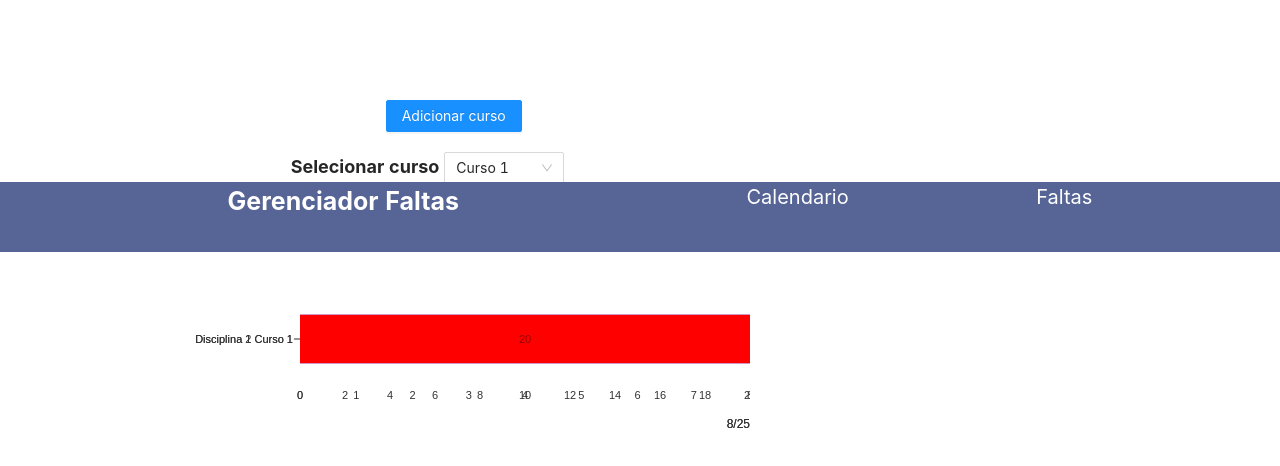
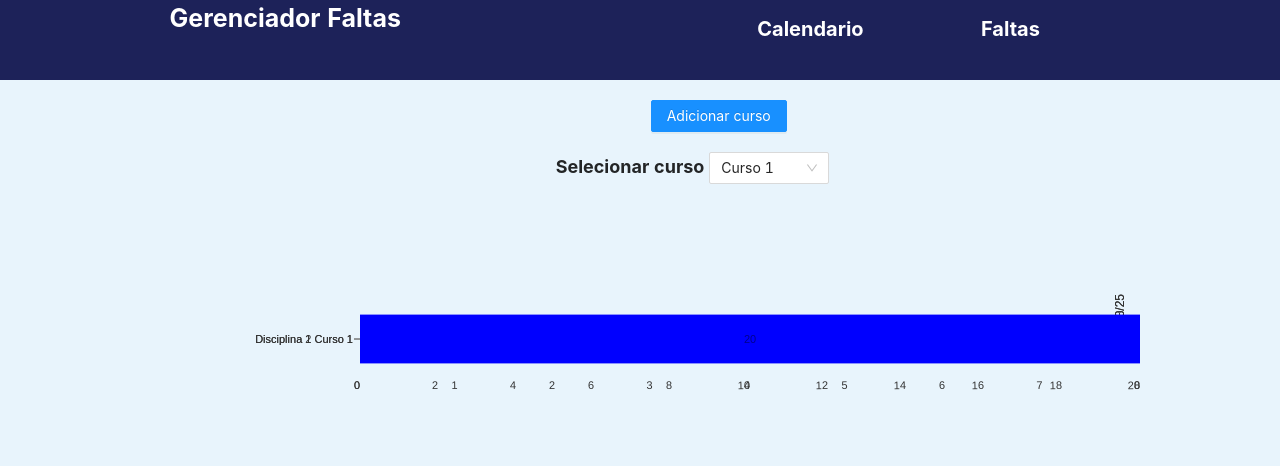
Before and after one commit to ArtSantana/Gerenciador-de-faltas, a React (Create React App) app: page /Faltas in a window 1280 px wide. Shown: the top 466 px of the page. Built offline with nearby package versions, Linux system fonts and the light colour scheme.

Commit message:
Graph component layout changes

```diff
--- a/package.json
+++ b/package.json
@@ -3,6 +3,9 @@
   "version": "0.1.0",
   "private": true,
   "dependencies": {
+    "@fortawesome/fontawesome-svg-core": "^1.2.27",
+    "@fortawesome/free-solid-svg-icons": "^5.12.1",
+    "@fortawesome/react-fontawesome": "^0.1.9",
     "@nivo/bar": "^0.56.2",
     "@nivo/line": "^0.42.1",
     "@testing-library/jest-dom": "^4.2.4",
--- a/src/App.css
+++ b/src/App.css
@@ -1,17 +1,16 @@
-.App {
-  display: grid;
-  grid-template-columns: 1fr 1fr;
-  grid-template-rows: 1fr;
+
+.navbar {
+  display: flex;
+  flex-direction: row;
+  list-style: none;
+  justify-content: space-evenly;
   align-items: center;
-  justify-items: center;
-}
-.navbar {
-  background-color: rgb(86, 101, 150);
+  background-color: rgb(29,34,89);
   width: 100%;
-  height: 70px;
-  z-index: 10;
+  height: 80px;
   position: fixed;
 }
+
 .cursoName {
   text-align: center;
   font-size: 30px;
@@ -24,36 +23,56 @@
   flex-direction: row;
   list-style: none;
   justify-content: space-evenly;
+  align-items: center;
   color: white;
   font-size: 20px;
+  font-weight: bold;
+  height:100px;
 }
-
+.nav-links :hover{
+  background-color: rgb(148,166,224);
+  text-decoration: none;
+  color: white;
+}
+.calLink,
+.faltasLink{
+  width:200px;
+}
 .title {
   font-size: 25px;
   font-weight: bold;
   color: white;
   margin-right: 100px;
+  height:70px;
+}
+.cursosContainer {
+  height: 100vh; /* Magic here */
+  display: flex;
+  flex-direction: column;
+  align-items: center;
+  justify-content: flex-start;
+  width:auto;
+  background-color: rgb(232,244,252);
+
 }
 .site-calendar-demo-card {
   width: 100vw;
   border: 1px solid #f0f0f0;
   border-radius: 4px;
   font-size: 10px;
-  padding-top: 50px;
+  padding-top: 60px;
 }
-.cursosContainer {
-  display: grid;
-  grid-template-columns: auto;
-  justify-items: center;
-  justify-content: center;
-  box-sizing: "border-box";
-}
+
 .graph-demo {
+
+
   margin-top: 100px;
   height: 30vw;
   max-height: 150px;
-  width: 200vw;
-  max-width: 750px;
+  width: 100%;
+  max-width: 1000px;
+
+
 }
 .events {
   list-style: none;
--- a/src/App.js
+++ b/src/App.js
@@ -17,8 +17,9 @@ function App() {
       <div className="App">
         <Router>
           <nav className="navbar">
+          <h3 className="title">Gerenciador Faltas</h3>
             <ul className="nav-links">
-              <h3 className="title">Gerenciador Faltas</h3>
+
               <Link className="calLink" to="/Calendario">
                 <li>Calendario</li>
               </Link>
--- a/src/CursosContext.js
+++ b/src/CursosContext.js
@@ -19,7 +19,7 @@ export const CursosProvider = props => {
           faltas: 20,
           maxFaltas: 25,
           diasAula: [1, 2, 3, 0, 1, 0, 0],
-          faltasColor: "red"
+          faltasColor: "blue"
         }
       ]
     },
@@ -31,7 +31,7 @@ export const CursosProvider = props => {
           faltas: 1,
           maxFaltas: 10,
           diasAula: [1, 2, 3, 0, 1, 0, 0],
-          faltasColor: "green"
+          faltasColor: "orange"
         },
         {
           nomeDP: "Disciplina 1 Curso 2",
--- a/src/Graphs.js
+++ b/src/Graphs.js
@@ -32,9 +32,10 @@ function Graphs() {
 
   const lineGraphSettings = {
     theme: {
-      fontSize: "15px",
+      fontSize: "18px",
       textColor: "black",
-      fontWeight: 10000
+
+
     }
   };
 
@@ -53,48 +54,34 @@ function Graphs() {
       <div className="graph-demo">
         {selectIndex.disciplinas.map(dp => (
           <ResponsiveBar
+            className="Bar"
             data={[dp]}
             keys={["faltas"]}
             indexBy="nomeDP"
-            margin={{ top: 10, right: 0, bottom: 50, left: 300 }}
+            margin={{ top: 10, right: 0, bottom: 50, left: 220 }}
             padding={0.3}
             layout="horizontal"
             colors={dp.faltasColor}
-            maxValue={cursos[0].disciplinas[0].maxFaltas}
-            defs={[
-              {
-                id: "dots",
-                type: "patternDots",
-                background: "inherit",
-                color: "#38bcb2",
-                size: 4,
-                padding: 1,
-                stagger: true
-              },
-              {
-                id: "lines",
-                type: "patternLines",
-                background: "inherit",
-                color: "#eed312",
-                rotation: -45,
-                lineWidth: 5,
-                spacing: 10
-              }
-            ]}
+            maxValue={dp.maxFaltas}
+
             borderColor={{ from: "color", modifiers: [["darker", 1.6]] }}
             theme={lineGraphSettings.theme}
             axisTop={null}
-            axisRight={null}
+            axisRight={{
+              legend:
+                dp.faltas +
+                "/" +
+                dp.maxFaltas,
+              legendPosition: "end",
+              legendOffset: -20,
+              layout:"horizontal"
+            }}
             axisBottom={{
               tickSize: 0,
-              tickPadding: 5,
-              tickRotation: 0,
-              legend:
-                cursos[0].disciplinas[0].faltas +
-                "/" +
-                cursos[0].disciplinas[0].maxFaltas,
-              legendPosition: "end",
-              legendOffset: 40
+              tickPadding: 1,
+              tickRotation: -1,
+              fontSize: "10px"
+
             }}
             axisLeft={{
               tickSize: 6,
```
Also changed, not shown: 1 other file (tests, documents, lock files or other folders).
